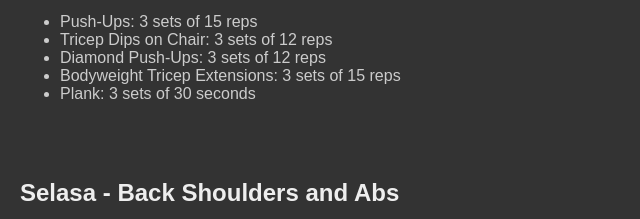
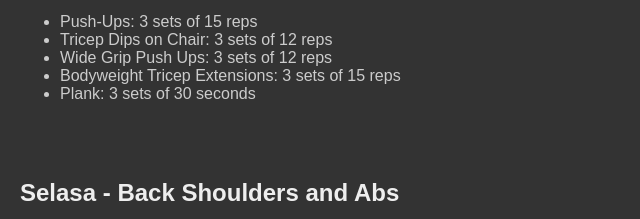
Before and after one commit to Rekka1/workoutdchedule, a plain HTML site: page index.html in a window 1280 px wide. Shown: the part 209-428 px from the top of the page, 0-640 px from the left. Drawn offline with Linux system fonts and the light colour scheme.

Commit message:
Update index.html
Signed-off-by: Rekkaaa <151155006+Rekka1@users.noreply.github.com>

```diff
--- a/index.html
+++ b/index.html
@@ -45,7 +45,7 @@
         <ul>
             <li>Push-Ups: 3 sets of 15 reps</li>
             <li>Tricep Dips on Chair: 3 sets of 12 reps</li>
-            <li>Diamond Push-Ups: 3 sets of 12 reps</li>
+            <li>Wide Grip Push Ups: 3 sets of 12 reps</li>
             <li>Bodyweight Tricep Extensions: 3 sets of 15 reps</li>
             <li>Plank: 3 sets of 30 seconds</li>
         </ul>
```
